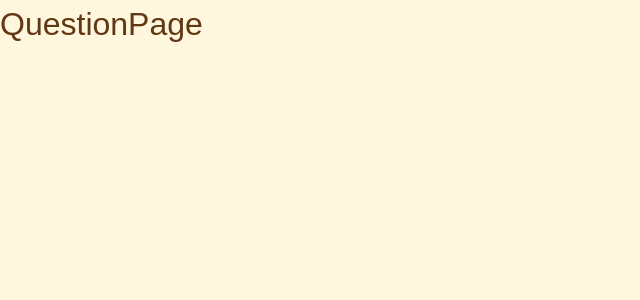
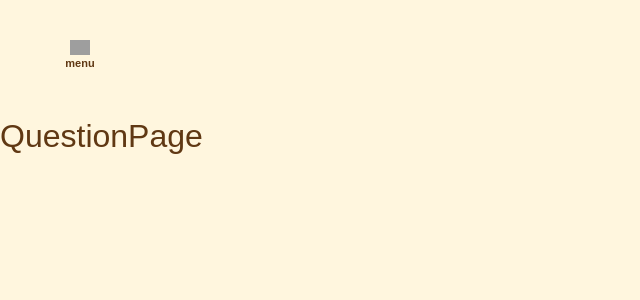
Before and after one commit to uchida189/needsfoods, a Next.js app: page /pages/QuestionPage in a window 1280 px wide. Shown: the top 300 px of the page, without its empty margins (0-640 px from the left). Built offline with nearby package versions, Linux system fonts and the light colour scheme; grey boxes are pictures that could not be loaded.

Commit message:
[feat] Headerコンポーネントの作成とlayoutへの適用

```diff
--- a/app/layout.tsx
+++ b/app/layout.tsx
@@ -1,6 +1,7 @@
 import type { Metadata } from "next";
 import localFont from "next/font/local";
 import "./globals.css";
+import Header from "../components/Header/Header"
 
 const geistSans = localFont({
   src: "./fonts/GeistVF.woff",
@@ -28,6 +29,7 @@ export default function RootLayout({
       <body
         className={`${geistSans.variable} ${geistMono.variable} antialiased`}
       >
+      <Header></Header>
         {children}
       </body>
     </html>
--- a/components/Header/Header.tsx
+++ b/components/Header/Header.tsx
@@ -5,19 +5,23 @@ import IconButton from "@/components/IconButton/IconButton";
 // ヘッダー
 export default function Header() {
     const [isMenuOpen, setOpenMenu] = useState(false);
-
+    let SettingState="visible";
     function ToggleMenu(){
         setOpenMenu(!isMenuOpen);
     }
     if(isMenuOpen){
-
+        SettingState="hidden";
+    }
+    else{
+        SettingState="visible";
     }
     return (
         <div>
-            <div className={'{$isMenuOpen? "flex" : "hidden"}'}><IconButton  func="menu" icon="./IoSettings.svg" onClick={ToggleMenu}/>
+            <div className={SettingState}><IconButton  func="menu" icon="./IoSettings.svg" onClick={ToggleMenu}/>
             </div>
             {isMenuOpen&& <div>
                 <IconButton func="close" icon="./IoClose.svg" onClick={ToggleMenu}/>
+                {/*ここにメニューコンポーネントを入れたい*/}
             </div>
             }
         </div>
```
